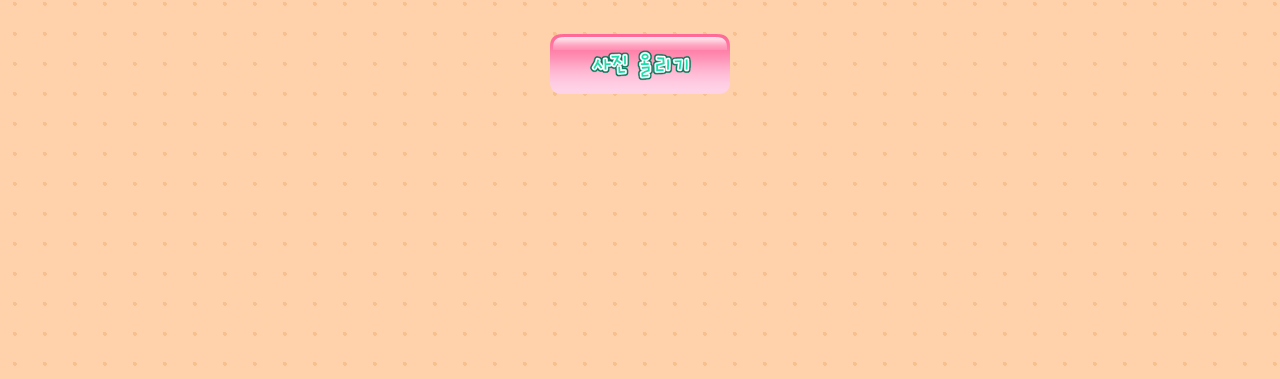
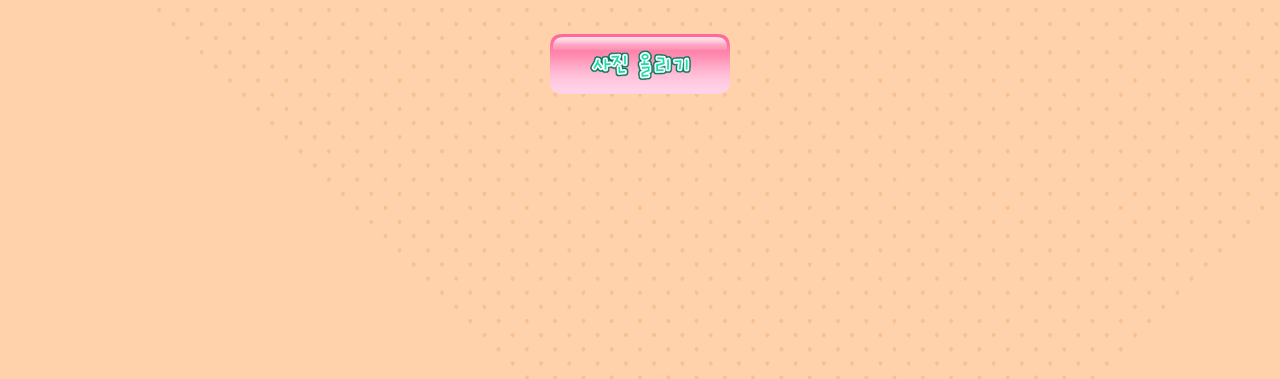
Before and after one commit to gonyani/online-photo-booth, a plain HTML site: page index.html in a window 1280 px wide. Shown: the part 461-840 px from the top of the page. Drawn offline with Linux system fonts and the light colour scheme.

Commit message:
Update style.css

```diff
--- a/css/style.css
+++ b/css/style.css
@@ -3,11 +3,22 @@ body {
   padding: 0;
   text-align: center;
   font-family: 'Arial', sans-serif;
+  background-color: #FFD2AC;
+  position: relative;
+  overflow-x: hidden;
+}
 
-  /* 배경색 + 땡땡이 패턴 */
-  background-color: #FFD2AC;
-  background-image: radial-gradient(#F9C08F 10%, transparent 10%);
-  background-size: 30px 30px; /* 패턴 간격 */
+/* 도트 패턴만 회전 */
+body::before {
+  content: "";
+  position: fixed;
+  top: 0; left: 0;
+  width: 100%;
+  height: 100%;
+  background-image: radial-gradient(#F9C08F 15%, transparent 15%);
+  background-size: 20px 20px; /* 간격 좁게 */
+  transform: rotate(45deg);   /* 45도 회전 */
+  z-index: -1;                /* 내용 뒤로 */
 }
 
 .home-container {
```
